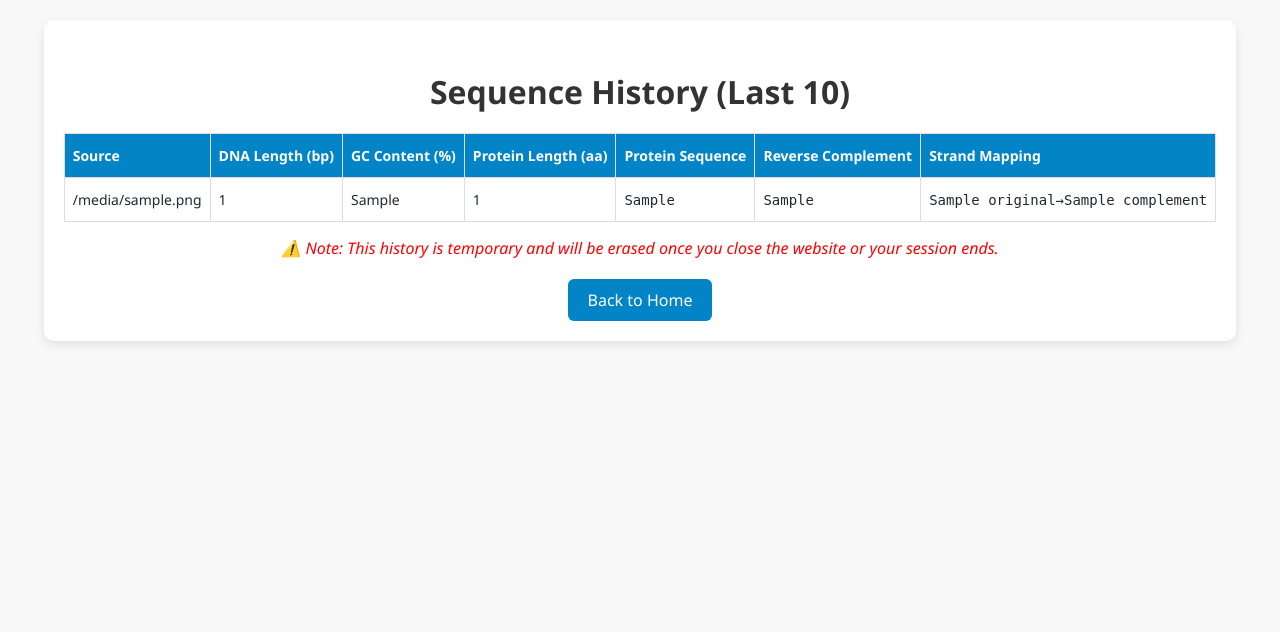
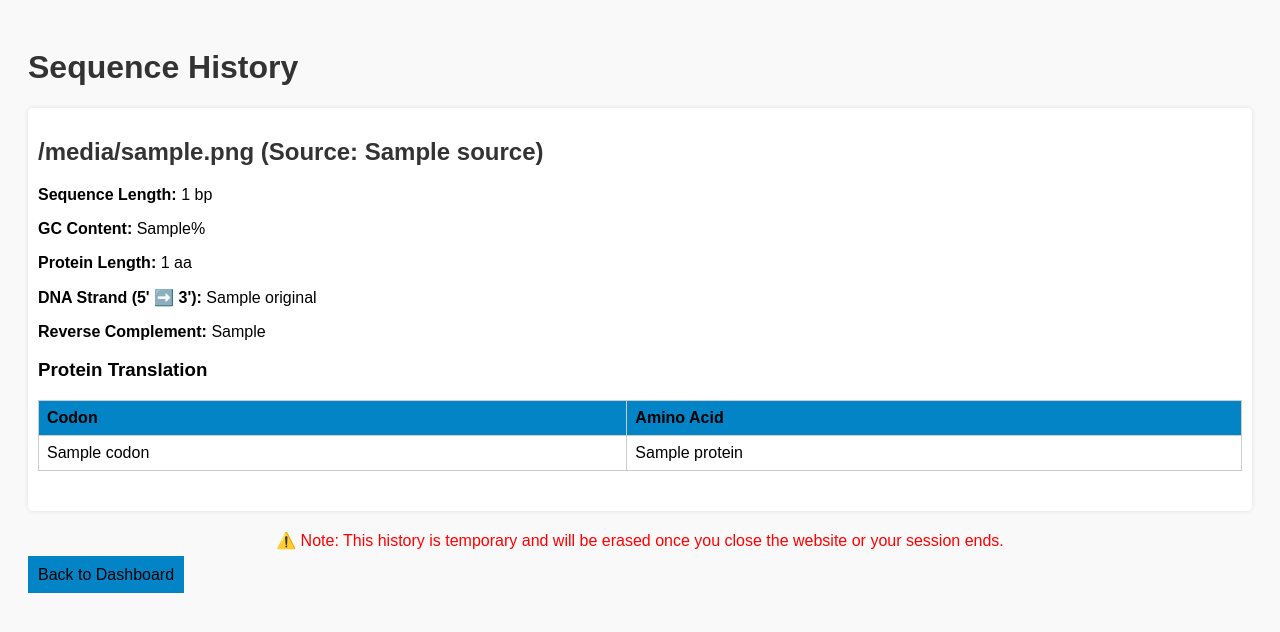
Before and after one commit to Milton-develop/DNA-Bio-Analyzer, a Flask app: template templates/history.html in a window 1280 px wide. Shown: the top 632 px of the page. Run offline with Flask 3, Linux system fonts and the light colour scheme; the template is opened without the code that fills it: most values are stand-ins (such as "Sample title", 1, 10 or a date in 2020).

Commit message:
Refactor history.html for improved styling and structure

```diff
--- a/templates/history.html
+++ b/templates/history.html
@@ -1,137 +1,73 @@
 <!DOCTYPE html>
-<html lang="en">
+<html>
 <head>
-    <meta charset="UTF-8">
     <title>Sequence History</title>
-    <link rel="stylesheet" href="/static/css/style.css">
     <style>
-        body {
-            font-family: 'Segoe UI', Tahoma, Geneva, Verdana, sans-serif;
-            background-color: #f9f9f9;
-            margin: 0;
-            padding: 0 20px;
+        body { font-family: Arial, sans-serif;
+              padding: 20px;
+              background-color: #f9f9f9; }
+        h1, h2 { color: #333; }
+        table { border-collapse: collapse;
+               width: 100%;
+               margin-bottom: 30px; }
+        th, td { border: 1px solid #ccc;
+                padding: 8px;
+                text-align: left; }
+        th { background-color: #0284c7; }
+        .sequence-block { background-color: #fff;
+                         padding: 10px;
+                         margin-bottom: 20px;
+                         border-radius: 5px;
+                         box-shadow: 0 0 5px rgba(0,0,0,0.1); }
+        .back{
+            color: black;
+            background: #0284c7;
+            padding: 10px;
+            text-decoration: none;
         }
-
-        h1 {
+        .note{
             text-align: center;
-            margin-top: 30px;
-            color: #333;
-        }
-
-        .container {
-            max-width: 1200px;
-            margin: 20px auto;
-            background: #fff;
-            padding: 20px;
-            box-shadow: 0 4px 12px rgba(0,0,0,0.1);
-            border-radius: 10px;
-        }
-
-        table {
-            width: 100%;
-            border-collapse: collapse;
-            margin-top: 20px;
-            font-size: 14px;
-        }
-
-        th, td {
-            border: 1px solid #ddd;
-            padding: 12px 8px;
-            text-align: left;
-        }
-
-        th {
-            background-color: #0284c7;
-            color: white;
-        }
-
-        tr:nth-child(even) {
-            background-color: #f2f2f2;
-        }
-
-        tr:hover {
-            background-color: #e8f5e9;
-        }
-
-        .protein {
-            font-family: monospace;
-            word-break: break-word;
-        }
-
-        .note {
-            margin-top: 15px;
-            font-style: italic;
-            color: red;
-            text-align: center;
-        }
-
-        a.back-link {
-            display: inline-block;
-            margin-top: 20px;
-            padding: 10px 20px;
-            background-color: #0284c7;
-            color: white;
-            text-decoration: none;
-            border-radius: 6px;
-            transition: background 0.3s;
-        }
-
-        a.back-link:hover {
-            background-color: #3a7790;
-        }
-
-        @media (max-width: 768px) {
-            table, th, td {
-                font-size: 12px;
-            }
+            color:red;
         }
     </style>
 </head>
 <body>
-    <div class="container">
-        <h1>Sequence History (Last 10)</h1>
+    <h1>Sequence History</h1>
+    {% if history %}
+        {% for item in history %}
+        <div class="sequence-block">
+            <h2>{{ item.file }} {% if item.results.source %}(Source: {{ item.results.source }}){% endif %}</h2>
+            <p><strong>Sequence Length:</strong> {{ item.results.length }} bp</p>
+            <p><strong>GC Content:</strong> {{ item.results.gc }}%</p>
+            <p><strong>Protein Length:</strong> {{ item.results.protein_length }} aa</p>
+            <p><strong>DNA Strand (5' ➡️ 3'):</strong> {{ item.results.rev_comp_pairs | map(attribute='original') | join('') }}</p>
+            <p><strong>Reverse Complement:</strong> {{ item.results.rev_comp }}</p>
 
-        {% if history %}
+            <h3>Protein Translation</h3>
             <table>
                 <thead>
                     <tr>
-                        <th>Source</th>
-                        <th>DNA Length (bp)</th>
-                        <th>GC Content (%)</th>
-                        <th>Protein Length (aa)</th>
-                        <th>Protein Sequence</th>
-                        <th>Reverse Complement</th>
-                        <th>Strand Mapping</th>
+                        <th>Codon</th>
+                        <th>Amino Acid</th>
                     </tr>
                 </thead>
                 <tbody>
-                    {% for entry in history %}
-                        <tr>
-                            <td>{{ entry.file }}</td>
-                            <td>{{ entry.results.length }}</td>
-                            <td>{{ entry.results.gc }}</td>
-                            <td>{{ entry.results.protein_length }}</td>
-                            <td class="protein">{{ entry.results.protein_str }}</td>
-                            <td class="protein">{{ entry.results.rev_comp }}</td>
-                            <td class="protein">
-                                {% for pair in entry.results.rev_comp_pairs %}
-                                    {{ pair.original }}→{{ pair.complement }}{% if not loop.last %}, {% endif %}
-                                {% endfor %}
-                            </td>
-                        </tr>
+                    {% for aa in item.results.protein %}
+                    <tr>
+                        <td>{{ aa.codon }}</td>
+                        <td>{{ aa.name }}</td>
+                    </tr>
                     {% endfor %}
                 </tbody>
             </table>
-            <p class="note">
+        </div>
+        {% endfor %}
+    {% else %}
+        <p>No previous sequences.</p>
+    {% endif %}
+    <p class="note">
                 ⚠️ Note: This history is temporary and will be erased once you close the website or your session ends.
             </p>
-        {% else %}
-            <p class="note">No sequences processed yet.</p>
-        {% endif %}
-
-        <div style="text-align:center;">
-            <a href="/" class="back-link">Back to Home</a>
-        </div>
-    </div>
+    <a href="/" class='back'>Back to Dashboard</a>
 </body>
 </html>
```
